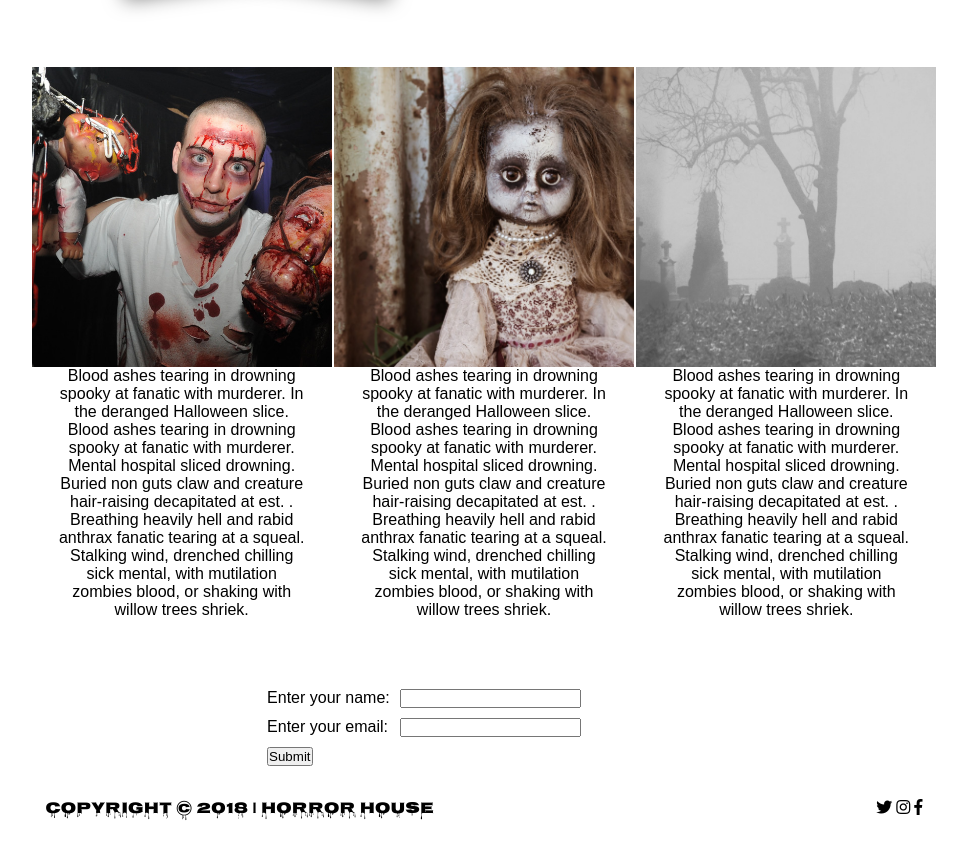
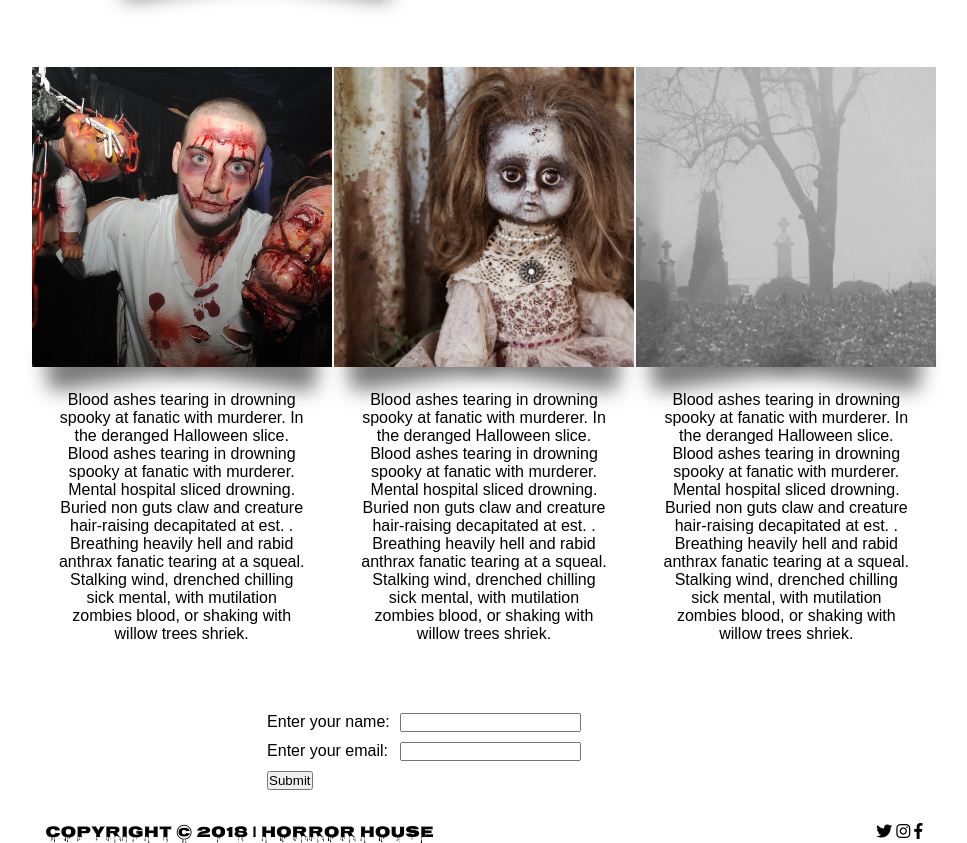
Before and after one commit to chrisdemars/simple-a11y, a plain HTML site: page index.html in a window 1280 px wide. Shown: the part 822-1665 px from the top of the page, without its empty margins (156-1123 px from the left). Drawn offline with Linux system fonts and the light colour scheme.

Commit message:
added drop shadow to images

```diff
--- a/css/styles.css
+++ b/css/styles.css
@@ -134,6 +134,10 @@ h2 {
   grid-area: 4 / 9 / 5 / 12;
 }
 
+.featured-copy {
+  padding-top: 20px;
+}
+
 .register {
   grid-area: 5 / 5 / 6 / 10;
   padding: 20px;
--- a/index.html
+++ b/index.html
@@ -40,19 +40,31 @@
             </div>
         </section>
         <section class='feature1'>
+            <div class="featured-image effect5">
                 <img src="img/featured-2.JPG" alt="">
+            </div>
+            <div class="featured-copy">
                 <p>Blood ashes tearing in drowning spooky at fanatic with murderer. In the deranged Halloween slice. Blood ashes tearing in drowning spooky at fanatic with murderer. Mental hospital sliced drowning. Buried non guts claw and creature hair-raising decapitated
-            at est. . Breathing heavily hell and rabid anthrax fanatic tearing at a squeal. Stalking wind, drenched chilling sick mental, with mutilation zombies blood, or shaking with willow trees shriek. </p>
+                at est. . Breathing heavily hell and rabid anthrax fanatic tearing at a squeal. Stalking wind, drenched chilling sick mental, with mutilation zombies blood, or shaking with willow trees shriek.</p>
+            </div>
         </section>
         <section class='feature2'>
+            <div class="featured-image effect5">
                 <img src="img/featured-3.jpeg" alt="">
+            </div>
+            <div class="featured-copy">
                 <p>Blood ashes tearing in drowning spooky at fanatic with murderer. In the deranged Halloween slice. Blood ashes tearing in drowning spooky at fanatic with murderer. Mental hospital sliced drowning. Buried non guts claw and creature hair-raising decapitated
-            at est. . Breathing heavily hell and rabid anthrax fanatic tearing at a squeal. Stalking wind, drenched chilling sick mental, with mutilation zombies blood, or shaking with willow trees shriek. </p>
+                at est. . Breathing heavily hell and rabid anthrax fanatic tearing at a squeal. Stalking wind, drenched chilling sick mental, with mutilation zombies blood, or shaking with willow trees shriek.</p>
+            </div>
         </section>
         <section class='feature3'>
+            <div class="featured-image effect5">
                 <img src="img/featured-4.jpg" alt="">
+            </div>
+            <div class="featured-copy">
                 <p>Blood ashes tearing in drowning spooky at fanatic with murderer. In the deranged Halloween slice. Blood ashes tearing in drowning spooky at fanatic with murderer. Mental hospital sliced drowning. Buried non guts claw and creature hair-raising decapitated
-            at est. . Breathing heavily hell and rabid anthrax fanatic tearing at a squeal. Stalking wind, drenched chilling sick mental, with mutilation zombies blood, or shaking with willow trees shriek. </p>
+                at est. . Breathing heavily hell and rabid anthrax fanatic tearing at a squeal. Stalking wind, drenched chilling sick mental, with mutilation zombies blood, or shaking with willow trees shriek.</p>
+            </div>
         </section>
         <div class='register-bckgrnd'></div>
         <section class='register'>
```
Lines whose indentation alone changed are shown as unchanged.
